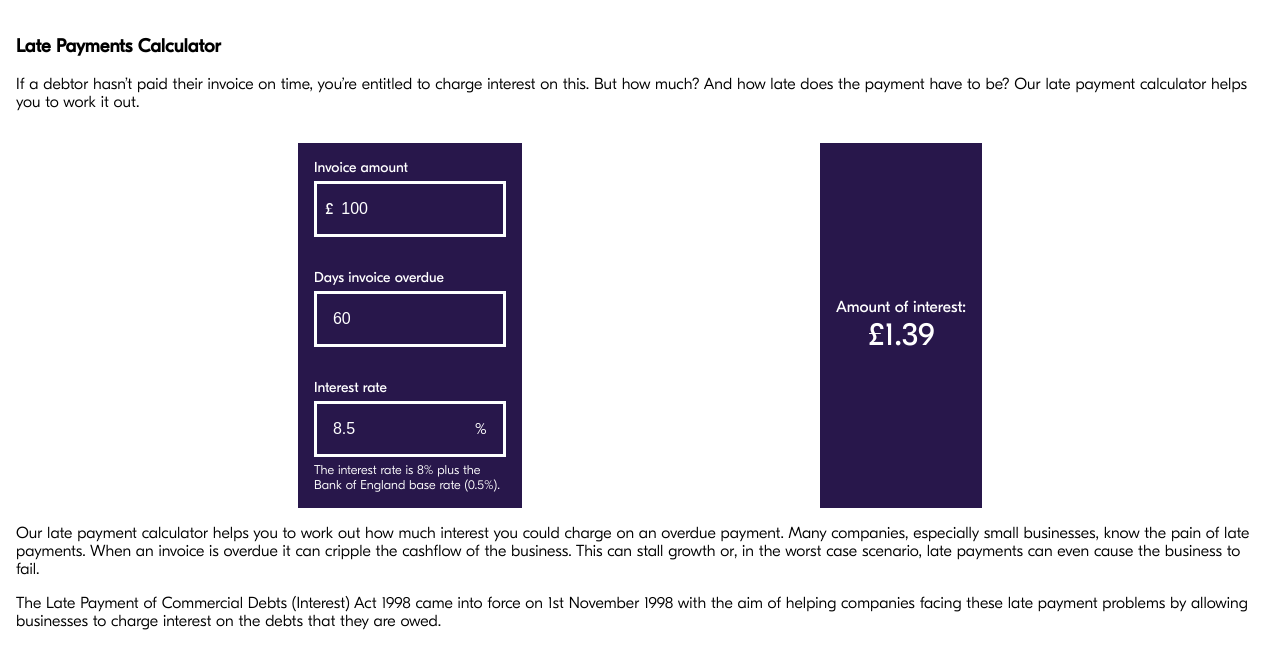
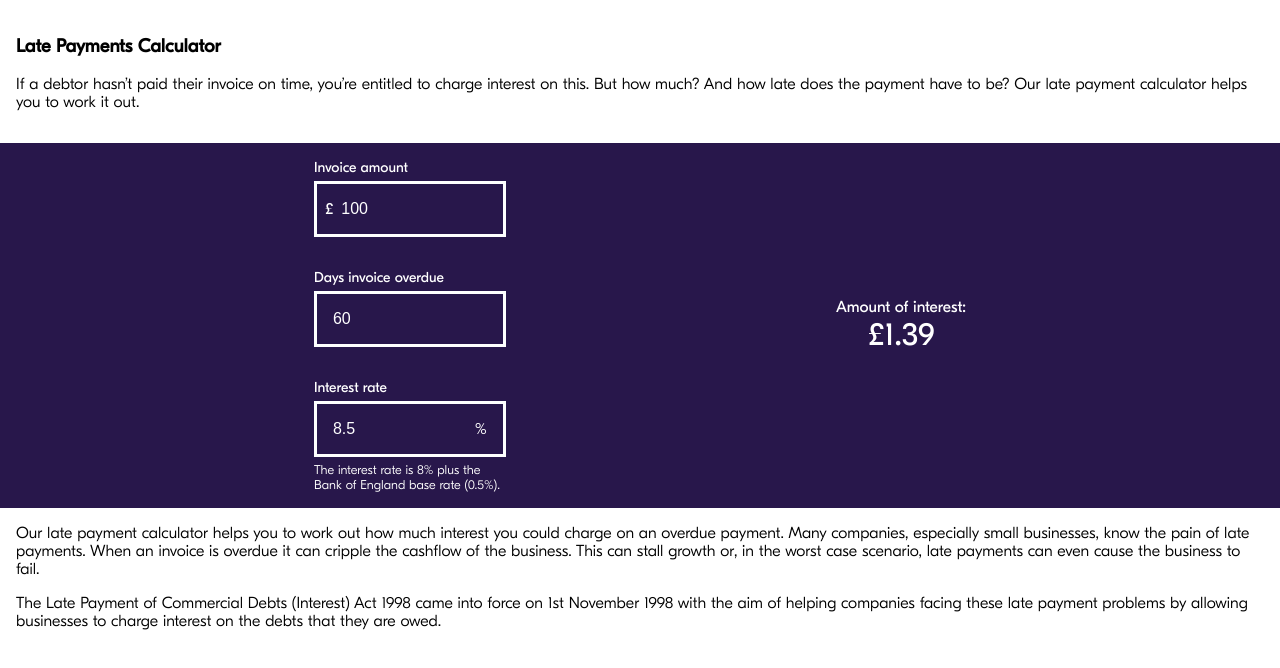
Before and after one commit to fluidly/late-payments-calculator, a website: page index.html in a window 1280 px wide. Drawn offline with Linux system fonts and the light colour scheme.

Commit message:
I've fixed the desktop view so the whole calculator is purple

```diff
--- a/index.css
+++ b/index.css
@@ -21,6 +21,7 @@ form {
   display: flex;
   flex-direction: column;
   color: white;
+  background-color: #28174B
 }
 
 .input_groups {
```
